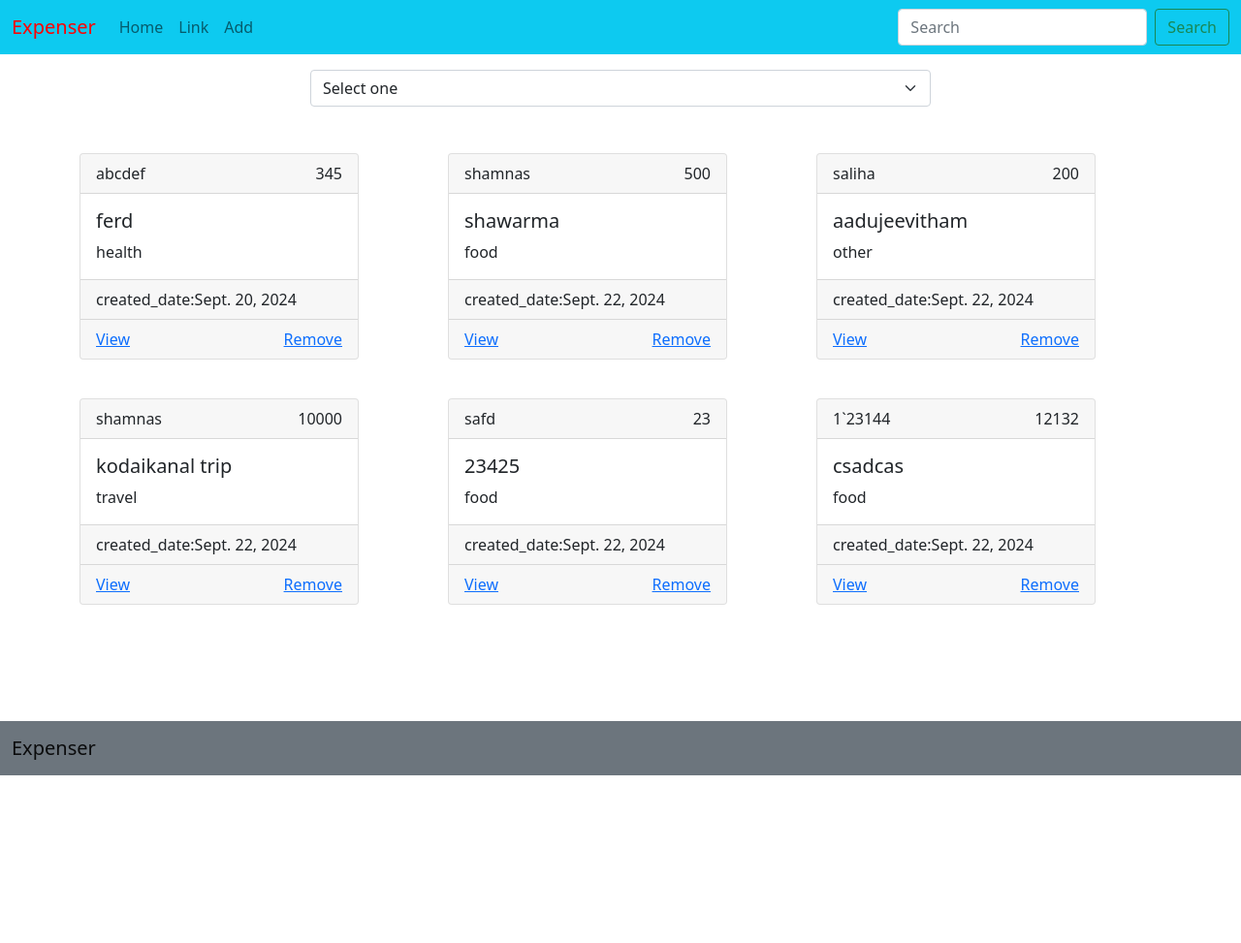
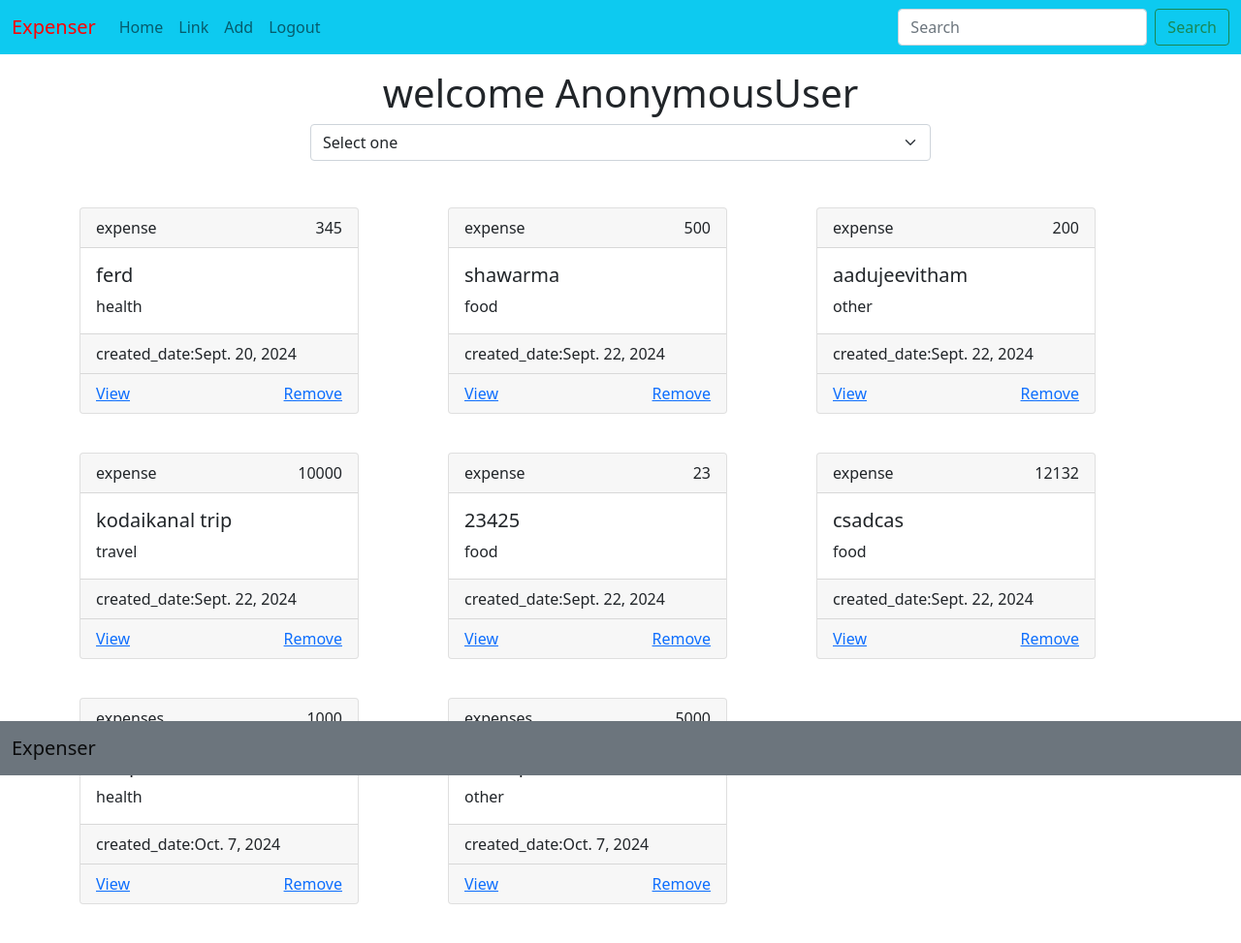
Before and after one commit to salihasalim/expensemanager, a Django app: page /expense/all in a window 1280 px wide. Shown: the whole page at 97% size. Before the commit the page ends 800 px from the top, so only its background shows below. Run offline with Django 5.2, Linux system fonts and the light colour scheme; data comes from the database, SQL or seed files in the repository.

Commit message:
add login,logout and model linking

```diff
--- a/budget/models.py
+++ b/budget/models.py
@@ -1,5 +1,7 @@
 
 from django.db import models
+
+from django.contrib.auth.models import User
 
 class Expense(models.Model):
 
@@ -18,7 +20,10 @@
 
     category=models.CharField(max_length=200,choices=category_choices,default="other")
 
-    user=models.CharField(max_length=200)
+
+    user=models.ForeignKey(User,on_delete=models.CASCADE)
+
+
 
     def __str__(self):
 
--- a/budget/templates/base.html
+++ b/budget/templates/base.html
@@ -55,7 +55,9 @@
           <li class="nav-item"></li>
           <a class="nav-link" href="{%url 'expense_add' %}">Add</a>
         </li>
-
+          <li>
+            <a class="nav-link" href="{%url 'signout'%}" class="btn-outline-success"> Logout</a>
+          </li>
 
         </ul>
         <form class="d-flex" action="{%url 'expense_list'%}">
--- a/budget/templates/expense_list.html
+++ b/budget/templates/expense_list.html
@@ -3,6 +3,7 @@
 
 
 <div class="container my-3"></div>
+<center><h1>welcome {{request.user}}</h1></center>
     <div class="w-50 mx-auto">
         <form action="">
             <select name="category" id="" class="form-select" onchange="this.form.submit()">
--- a/budget/templates/register.html
+++ b/budget/templates/register.html
@@ -8,7 +8,7 @@
 </head>
 <body class="bg-info">
     <div class="container">
-        <!-- <div class="row"> -->
+
             <div class="col-7"></div>
             <center><h1>Register Here</h1></center>
 
@@ -22,7 +22,7 @@
     </form>
 </div>
     <div class="col-1"></div>
-<!-- </div> -->
+
 </div>
 </body>
 </html>
--- a/budget/views.py
+++ b/budget/views.py
@@ -13,6 +13,8 @@
 from django.db.models import Count,Sum
 
 from django.contrib.auth.models import User
+
+from django.contrib.auth import authenticate,login,logout
 
 
 
@@ -30,12 +32,14 @@
 
         if form_instance.is_valid():
 
+           form_instance.instance.user=request.user
+
            form_instance.save()
 
            messages.success(request,"expense added successfully")
 
 
-           return redirect("expense_add")
+           return redirect("expense_list")
 
         else:
 
@@ -206,3 +210,36 @@
         form_instance=SignInForm()
 
         return render(request,self.template_name,{"form":form_instance})
+
+
+
+    def post(self,request,*args,**kwargs):
+
+        form_instance=SignInForm(request.POST)
+
+        if form_instance.is_valid():
+
+            uname=form_instance.cleaned_data.get("username")
+
+            pwd=form_instance.cleaned_data.get("password")
+
+            user_object=authenticate(request,username=uname,password=pwd)
+
+            if user_object:
+
+                login(request,user_object)
+
+                return redirect("expense_list")
+
+        return render(request,self.template_name,{"form":form_instance})
+
+
+
+
+class SignOutView(View):
+
+    def get(self,request,*args,**kwargs):
+
+        logout(request)
+
+        return redirect("signin")
--- a/expensemanager/urls.py
+++ b/expensemanager/urls.py
@@ -26,5 +26,6 @@
     path("expense/<int:pk>/remove/",views.ExpenseDeleteView.as_view(),name="expense_remove"),
     path("",views.ExpenseSummaryView.as_view(),name="expense_summary"),
     path("register/",views.SignUpView.as_view(),name="signup"),
-    path("signin/",views.SignInView.as_view(),name="signin")
+    path("signin/",views.SignInView.as_view(),name="signin"),
+    path("signout/",views.SignOutView.as_view(),name="signout")
 ]
```
Also changed, not shown: budget/forms.py (+4 -4 lines), budget/migrations/0002_remove_expense_user.py (added), budget/migrations/0003_expense_user.py (added), db.sqlite3.
